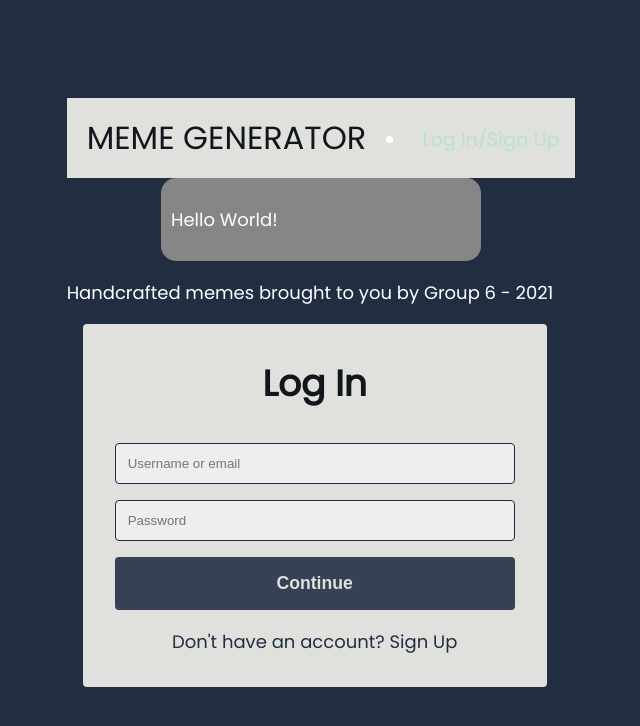
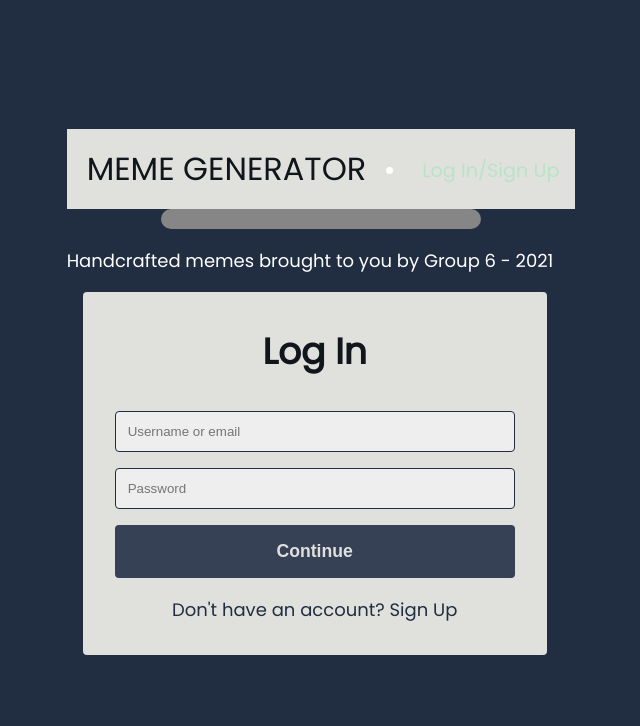
Before and after one commit to big-bad-six/project3, a React (Create React App) app in the folder client/: page / in a window 1280 px wide. Shown: the top 726 px of the page, without its empty margins (319-959 px from the left). Built offline with nearby package versions, Linux system fonts and the light colour scheme.

Commit message:
deleted homepage div

```diff
--- a/client/src/pages/Home.js
+++ b/client/src/pages/Home.js
@@ -3,7 +3,7 @@ import React from 'react';
 export default function Home(){
     return (
         <div className="card">
-            <p>Hello World!</p>
+
         </div>
     );
 }
```
